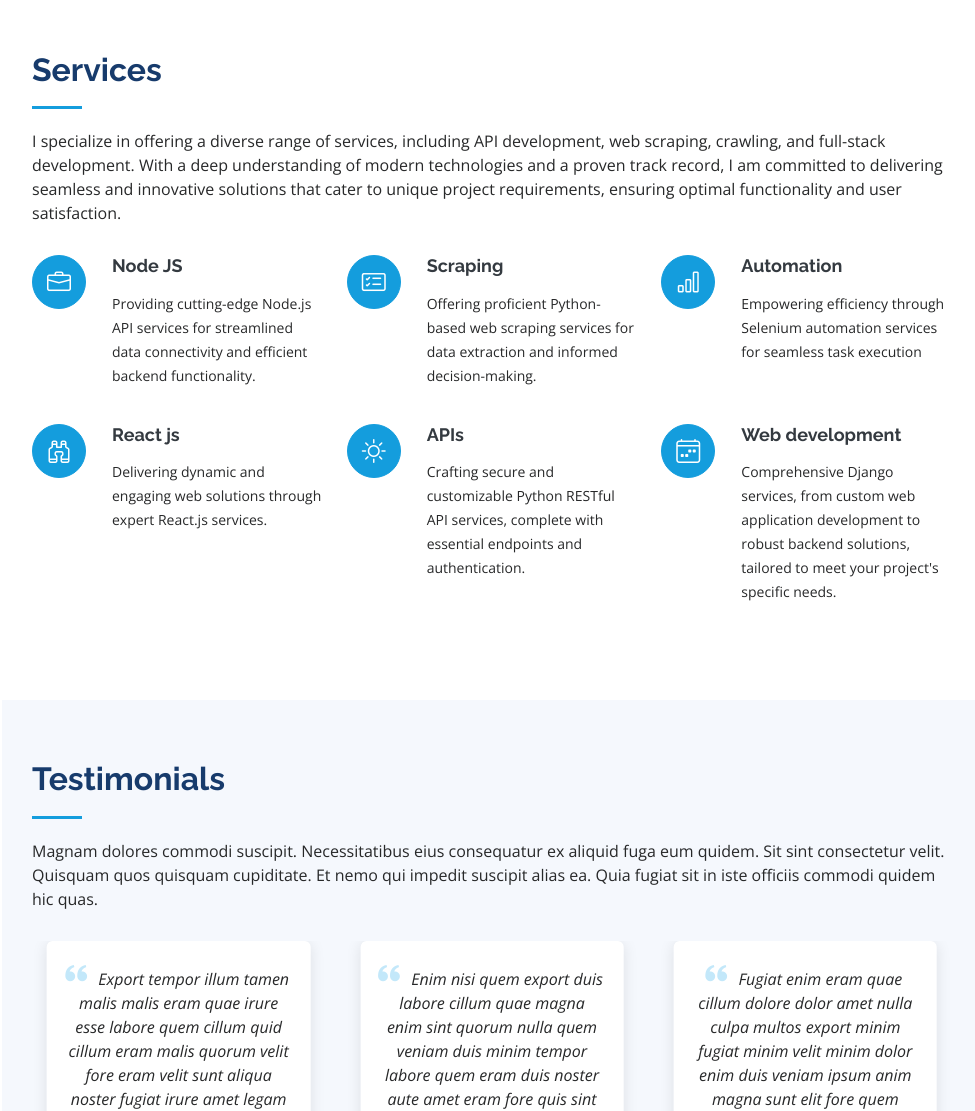
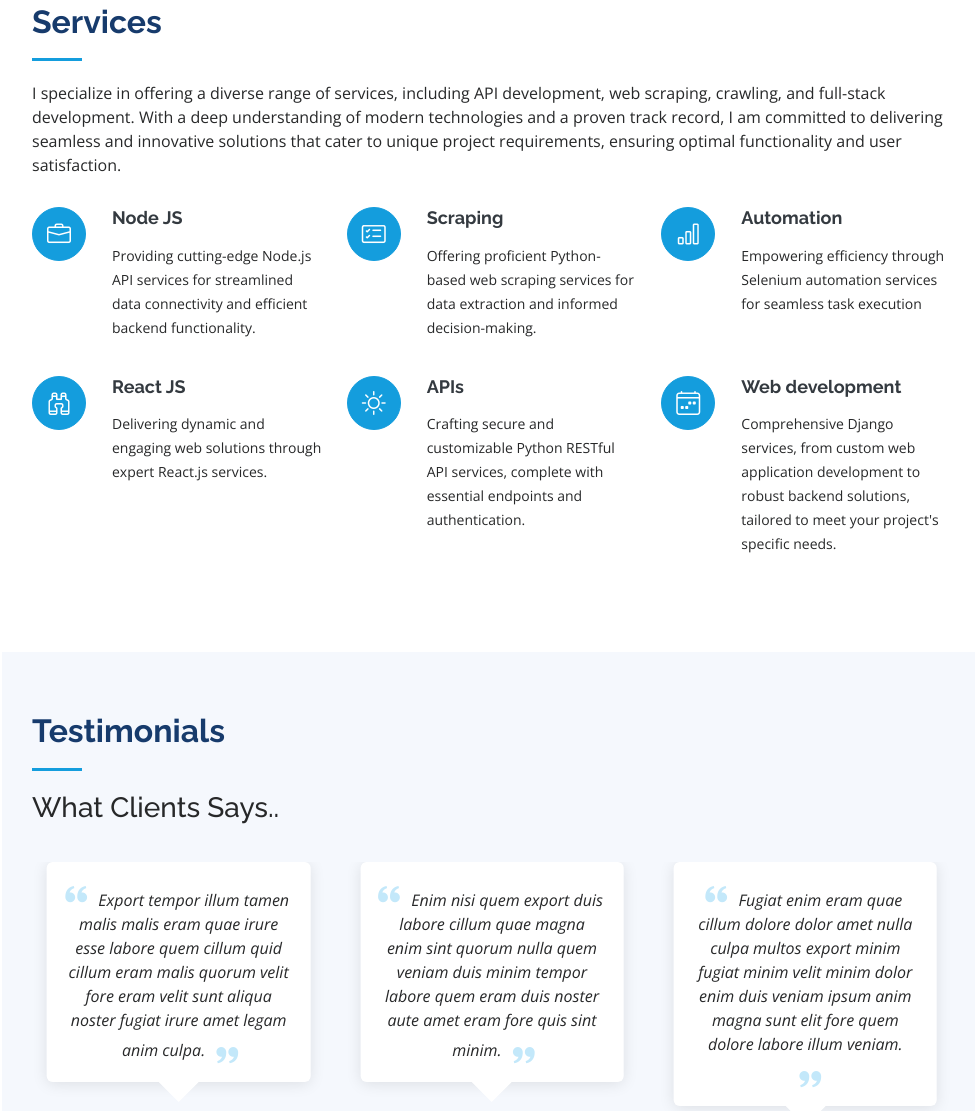
Before and after one commit to sagarkhatridk/iPortfolio, a plain HTML site: page index.html in a window 1280 px wide. Shown: the part 4884-5995 px from the top of the page, without its empty margins (298-1273 px from the left). Drawn offline with nearby package versions, Linux system fonts and the light colour scheme.

Commit message:
edit index.html

```diff
--- a/index.html
+++ b/index.html
@@ -310,7 +310,7 @@
 
         <div class="section-title">
           <h2>Portfolio</h2>
-          <p>Magnam dolores commodi suscipit. Necessitatibus eius consequatur ex aliquid fuga eum quidem. Sit sint consectetur velit. Quisquam quos quisquam cupiditate. Et nemo qui impedit suscipit alias ea. Quia fugiat sit in iste officiis commodi quidem hic quas.</p>
+          <p>A collection of my creative endeavors, showcasing my passion and expertise.</p>
         </div>
 
         <div class="row" data-aos="fade-up">
@@ -448,7 +448,7 @@
           </div>
           <div class="col-lg-4 col-md-6 icon-box" data-aos="fade-up" data-aos-delay="300">
             <div class="icon"><i class="bi bi-binoculars"></i></div>
-            <h4 class="title"><a href="">React js</a></h4>
+            <h4 class="title"><a href="">React JS</a></h4>
             <p class="description">Delivering dynamic and engaging web solutions through expert React.js services.</p>
           </div>
           <div class="col-lg-4 col-md-6 icon-box" data-aos="fade-up" data-aos-delay="400">
@@ -472,7 +472,7 @@
 
         <div class="section-title">
           <h2>Testimonials</h2>
-          <p>Magnam dolores commodi suscipit. Necessitatibus eius consequatur ex aliquid fuga eum quidem. Sit sint consectetur velit. Quisquam quos quisquam cupiditate. Et nemo qui impedit suscipit alias ea. Quia fugiat sit in iste officiis commodi quidem hic quas.</p>
+          <b><h3>What Clients Says..</h3></b>
         </div>
 
         <div class="testimonials-slider swiper" data-aos="fade-up" data-aos-delay="100">
```
